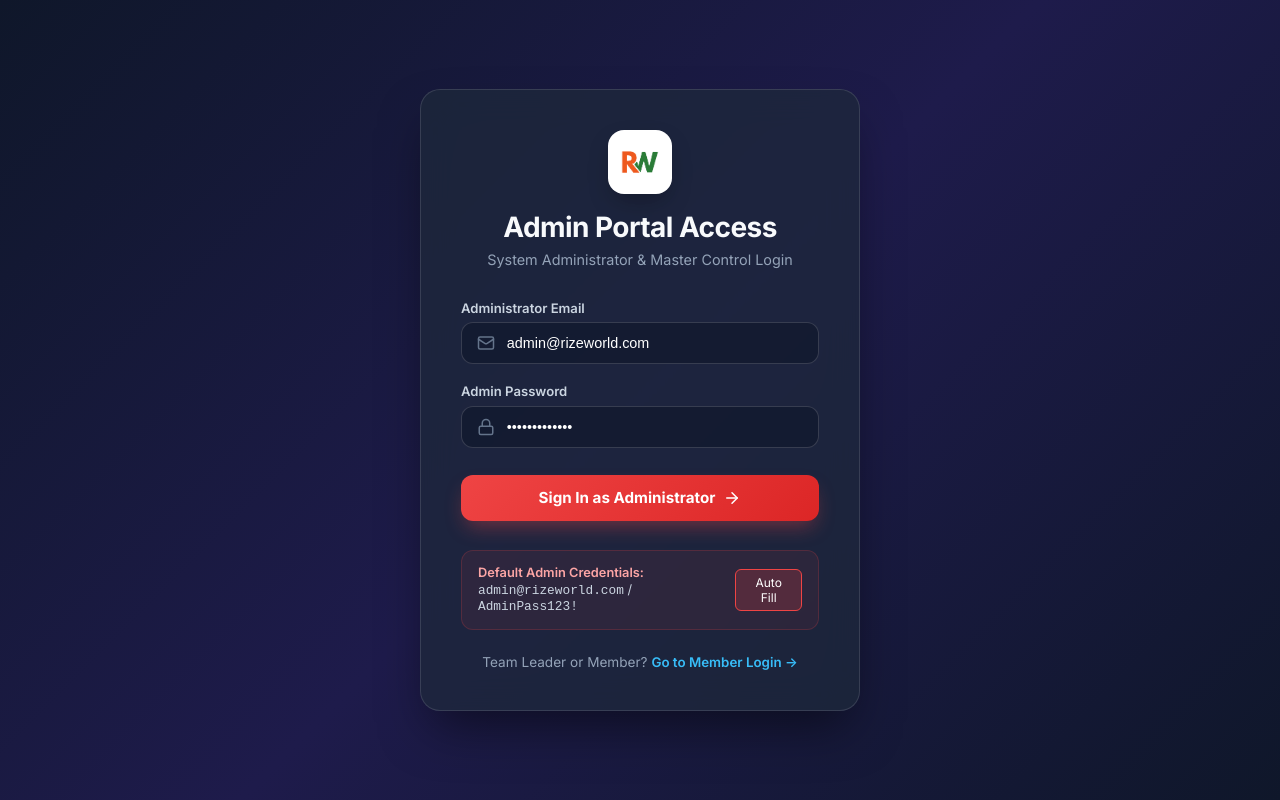
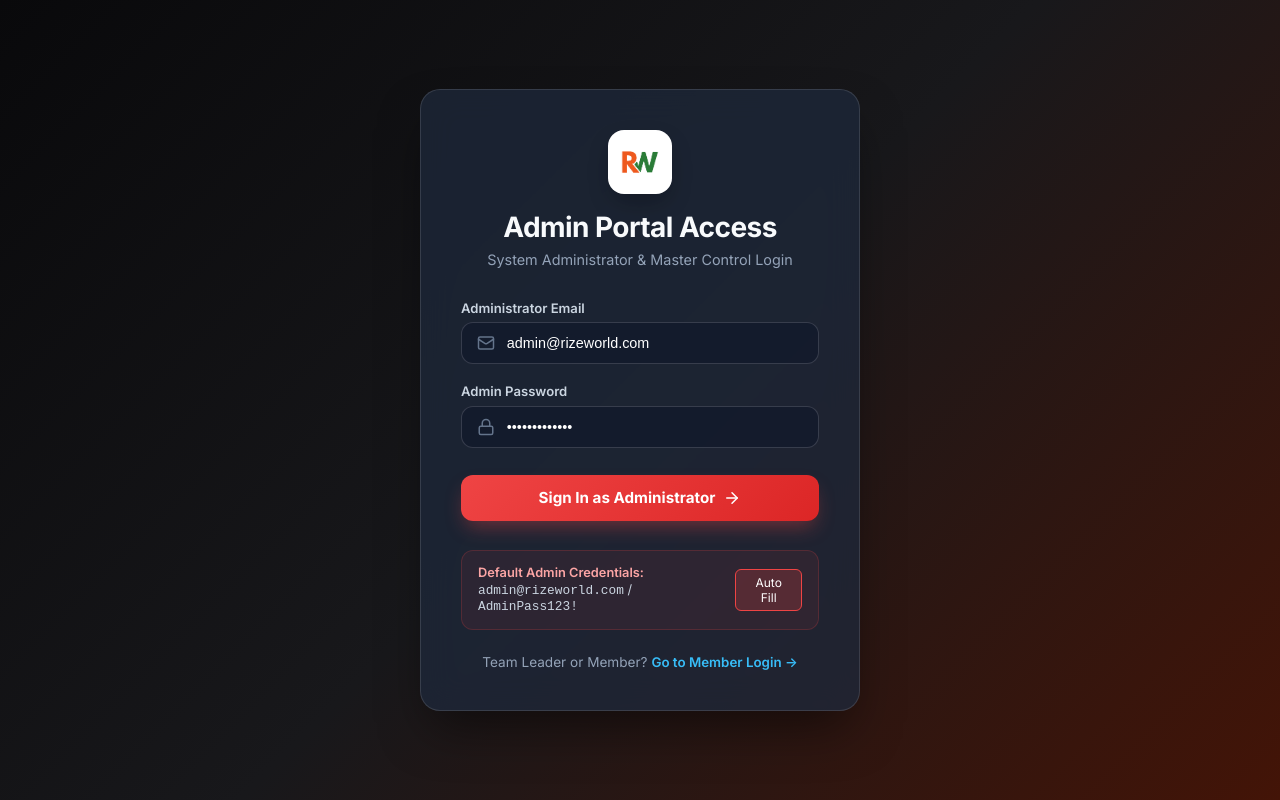
Before and after one commit to rizeworldcode-debug/SEO-tool, a React (Vite) app in the folder client/: page / in a window 1280 px wide. Built offline with nearby package versions, Linux system fonts and the light colour scheme.

Commit message:
Completely remove dark navy blue backgrounds and replace with pure charcoal onyx glassmorphism

```diff
--- a/client/src/components/AdminLogin.jsx
+++ b/client/src/components/AdminLogin.jsx
@@ -35,7 +35,7 @@ export default function AdminLogin({ onNavigate }) {
       display: 'flex',
       alignItems: 'center',
       justifyContent: 'center',
-      background: 'linear-gradient(135deg, #0f172a 0%, #1e1b4b 50%, #0f172a 100%)',
+      background: 'linear-gradient(135deg, #09090b 0%, #18181b 50%, #431407 100%)',
       padding: '1.5rem',
       fontFamily: "'Outfit', 'Inter', sans-serif",
       color: '#f8fafc'
--- a/client/src/components/MemberLogin.jsx
+++ b/client/src/components/MemberLogin.jsx
@@ -40,7 +40,7 @@ export default function MemberLogin({ onNavigate }) {
       display: 'flex',
       alignItems: 'center',
       justifyContent: 'center',
-      background: 'linear-gradient(135deg, #0f172a 0%, #0c4a6e 50%, #0f172a 100%)',
+      background: 'linear-gradient(135deg, #09090b 0%, #18181b 50%, #431407 100%)',
       padding: '1.5rem',
       fontFamily: "'Outfit', 'Inter', sans-serif",
       color: '#f8fafc'
--- a/client/src/index.css
+++ b/client/src/index.css
@@ -1,10 +1,10 @@
 :root {
-  --bg-dark: linear-gradient(135deg, #0f172a 0%, #1c1917 35%, #7c2d12 75%, #ea580c 100%);
-  --bg-card: rgba(15, 23, 42, 0.82);
-  --bg-sidebar: rgba(15, 23, 42, 0.92);
-  --border-card: rgba(255, 255, 255, 0.14);
-  --text-main: #f8fafc;
-  --text-muted: #94a3b8;
+  --bg-dark: linear-gradient(135deg, #0e0e10 0%, #18181b 35%, #431407 75%, #ea580c 100%);
+  --bg-card: rgba(24, 24, 28, 0.88);
+  --bg-sidebar: rgba(18, 18, 20, 0.95);
+  --border-card: rgba(255, 255, 255, 0.12);
+  --text-main: #ffffff;
+  --text-muted: #a1a1aa;
   --text-primary-contrast: #ffffff;
   --accent-cyan: #f97316;
   --accent-blue: #f97316;
@@ -12,9 +12,9 @@
   --accent-green: #10b981;
   --accent-amber: #f97316;
   --accent-red: #ef4444;
-  --input-bg: rgba(0, 0, 0, 0.35);
+  --input-bg: rgba(0, 0, 0, 0.4);
   --input-color: #ffffff;
-  --shadow-card: 0 14px 40px rgba(0, 0, 0, 0.45);
+  --shadow-card: 0 14px 40px rgba(0, 0, 0, 0.55);
   --title-gradient: linear-gradient(135deg, #f97316 0%, #ea580c 100%);
   --title-fill: transparent;
   --sidebar-width: 270px;
```
